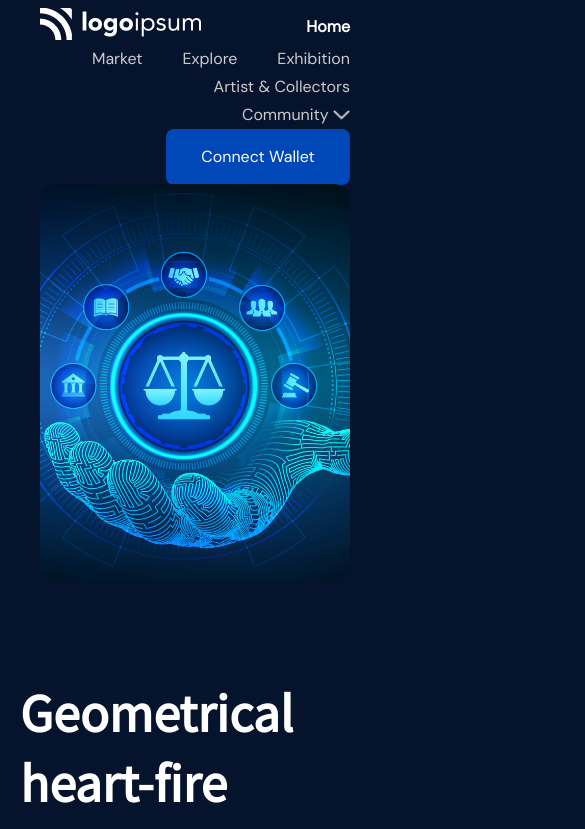
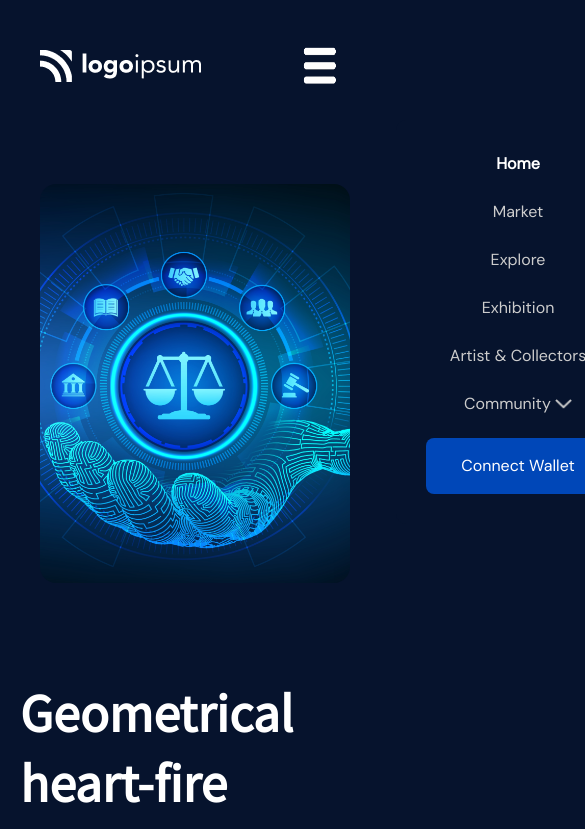
Before and after one commit to LotanT/NFT-Styling-page, a Next.js app: page / in a window 390 px wide. Shown: the top 829 px of the page, 585 px wide, since content can reach past the window. Built offline with nearby package versions, Linux system fonts and the light colour scheme.

Commit message:
hamburger menu

```diff
--- a/comps/Navbar.js
+++ b/comps/Navbar.js
@@ -1,9 +1,11 @@
 import Link from "next/link";
 import Image from "next/image";
 import { useRouter } from "next/router";
+import { useState } from "react";
 
 const Navbar = () => {
   const router = useRouter();
+  const [open, setOpen] = useState(false);
   return (
     <nav>
       <div className="logo">
@@ -11,11 +13,15 @@ const Navbar = () => {
           <Image src="/Logo.png" width={161} height={32} />
         </Link>
       </div>
+      <div className={open? "dark-screen" : "not-active"} onClick={()=>{setOpen(false)}}></div>
+      <div className={open? "links open" : "links"}>
         <Link href="/">
           <a className={router.pathname === "/" ? "active" : ""}>Home</a>
         </Link>
         <Link href="/market">
-        <a className={router.pathname === "/market" ? "active" : ""}>Market</a>
+          <a className={router.pathname === "/market" ? "active" : ""}>
+            Market
+          </a>
         </Link>
         <Link href="/explore">
           <a className={router.pathname === "/explore" ? "active" : ""}>
@@ -40,6 +46,10 @@ const Navbar = () => {
         <Link href="/explore">
           <a className="btn">Connect Wallet</a>
         </Link>
+      </div>
+      <div className="hamburger">
+        <Image src="/navbar-hamburger.png" width={60} height={50} onClick={()=>{setOpen(!open)}} />
+      </div>
     </nav>
   );
 };
--- a/styles/globals.css
+++ b/styles/globals.css
@@ -6,6 +6,7 @@ body {
   background: #06132d;
   color: #ffffff;
   font-family: "DM Sans";
+  overflow-x: hidden;
 }
 
 a {
@@ -27,8 +28,46 @@ nav {
   flex-wrap: wrap;
 }
 
+.links {
+  display: flex;
+  flex-direction: column;
+  align-items: center;
+  justify-content: center;
+  gap: 20px;
+  position: absolute;
+  top: 120px;
+  right: -250px;
+  transition: right 1s;
+  padding: 30px;
+  z-index: 10;
+  background-color: #06132d;
+  border-radius: 10px;
+}
+
+.open {
+  right: 0px;
+}
+
+.hamburger {
+  background: #06132d;
+  display: block;
+  cursor: pointer;
+  z-index: 10;
+}
+.dark-screen{
+  position: fixed;
+  top: 0;
+  bottom: 0;
+  right: 0;
+  left: 0;
+  background-color: #06132d4f;
+  z-index: 5;
+}
+.not-active{
+  display: none;
+}
+
 nav a {
-  margin-left: 40px;
   font-weight: 400;
   font-size: 16px;
   line-height: 28px;
@@ -111,3 +150,18 @@ footer {
     height: 84px;
   }
 }
+
+@media only screen and (min-width: 1200px) {
+  .links {
+    display: flex;
+    flex-direction: row;
+    align-items: center;
+    gap: 40px;
+    position: relative;
+    top: 0;
+    right: 0;
+  }
+  .hamburger {
+    display: none;
+  }
+}
```
Also changed, not shown: public/navbar-hamburger.png (added). Lines whose indentation alone changed are shown as unchanged.
